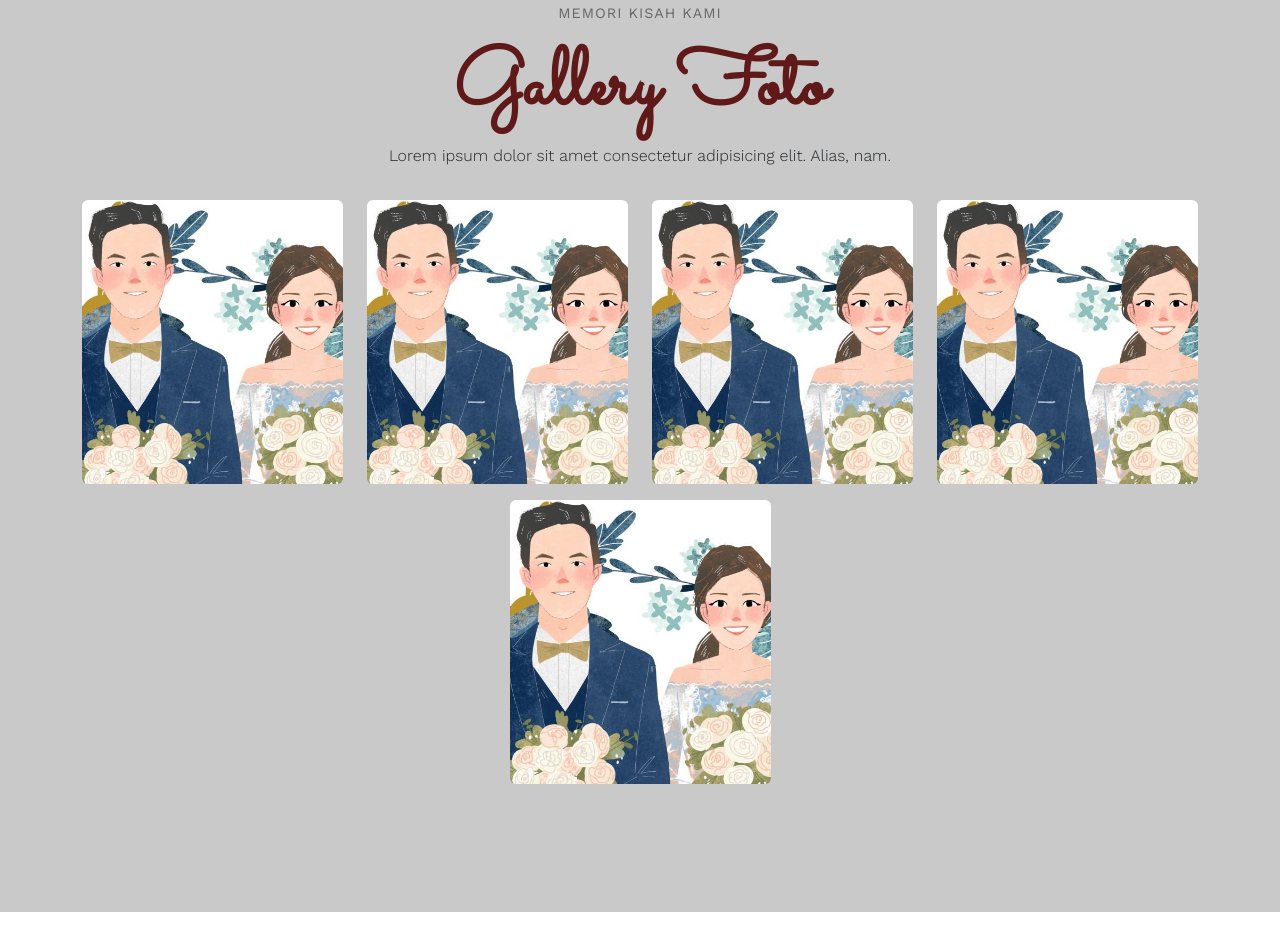
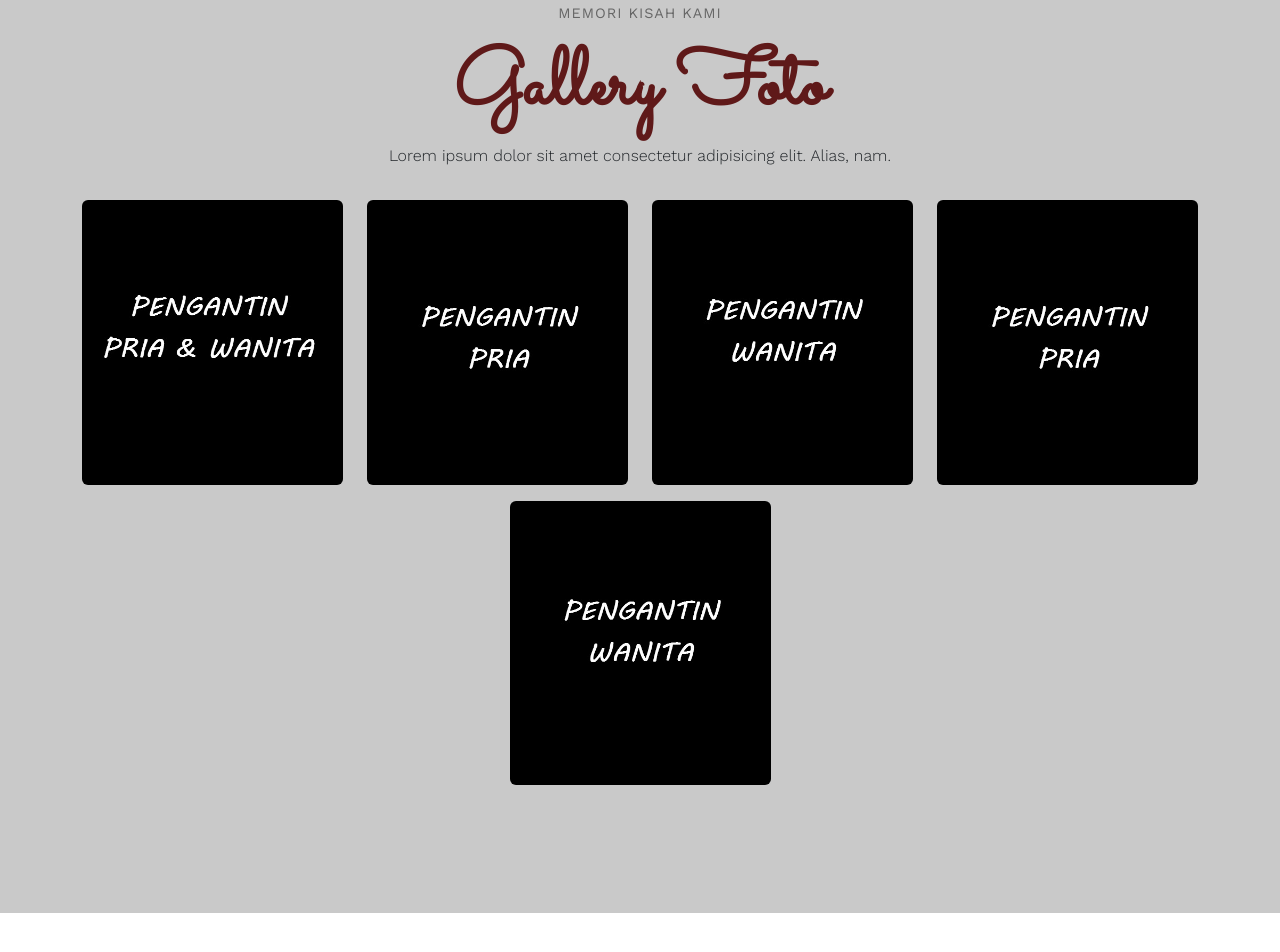
Before and after one commit to ryztann/undangan-pernikahan, a plain HTML site: page index.html in a window 1280 px wide. Shown: the part 4211-5163 px from the top of the page. Drawn offline with nearby package versions, Linux system fonts and the light colour scheme; some packages are replaced by stand-ins of ours; a script that the page names is missing.

Commit message:
mengubah gambar thumbnail

```diff
--- a/index.html
+++ b/index.html
@@ -305,31 +305,31 @@
         <div class="row row-cols-lg-4 row-cols-md-3 row-cols-sm-2 row-cols-1 justify-content-center">
           <div class="col mt-3">
             <a href="img/gallery/1.jpg" data-toggle="lightbox" data-caption="Sultan & Vonny" data-gallery="mygallery">
-              <img src="img/gallery/thumbnail/1.jpg" alt="Sultan & Vonny" class="img-fluid w-100 rounded">
+              <img src="img/gallery/thumbnail/pw.jpg" alt="Sultan & Vonny" class="img-fluid w-100 rounded">
             </a>
           </div>
 
           <div class="col mt-3">
             <a href="img/gallery/2.jpg" data-toggle="lightbox" data-caption="Sultan" data-gallery="mygallery">
-              <img src="img/gallery/thumbnail/1.jpg" alt="Sultan" class="img-fluid w-100 rounded">
+              <img src="img/gallery/thumbnail/p.jpg" alt="Sultan" class="img-fluid w-100 rounded">
             </a>
           </div>
 
           <div class="col mt-3">
             <a href="img/gallery/4.jpg" data-toggle="lightbox" data-caption="Vonny" data-gallery="mygallery">
-              <img src="img/gallery/thumbnail/1.jpg" alt="Vonny" class="img-fluid w-100 rounded">
+              <img src="img/gallery/thumbnail/w.jpg" alt="Vonny" class="img-fluid w-100 rounded">
             </a>
           </div>
 
           <div class="col mt-3">
             <a href="img/gallery/3.jpg" data-toggle="lightbox" data-caption="Sultan 2" data-gallery="mygallery">
-              <img src="img/gallery/thumbnail/1.jpg" alt="Sultan 2" class="img-fluid w-100 rounded">
+              <img src="img/gallery/thumbnail/p.jpg" alt="Sultan 2" class="img-fluid w-100 rounded">
             </a>
           </div>
 
           <div class="col mt-3">
             <a href="img/gallery/5.jpg" data-toggle="lightbox" data-caption="Vonny 2" data-gallery="mygallery">
-              <img src="img/gallery/thumbnail/1.jpg" alt="Vonny 2" class="img-fluid w-100 rounded">
+              <img src="img/gallery/thumbnail/w.jpg" alt="Vonny 2" class="img-fluid w-100 rounded">
             </a>
           </div>
 
```
Also changed, not shown: img/gallery/thumbnail/1.jpg (deleted), img/gallery/thumbnail/p.jpg (added), img/gallery/thumbnail/pw.jpg (added), img/gallery/thumbnail/w.jpg (added).
